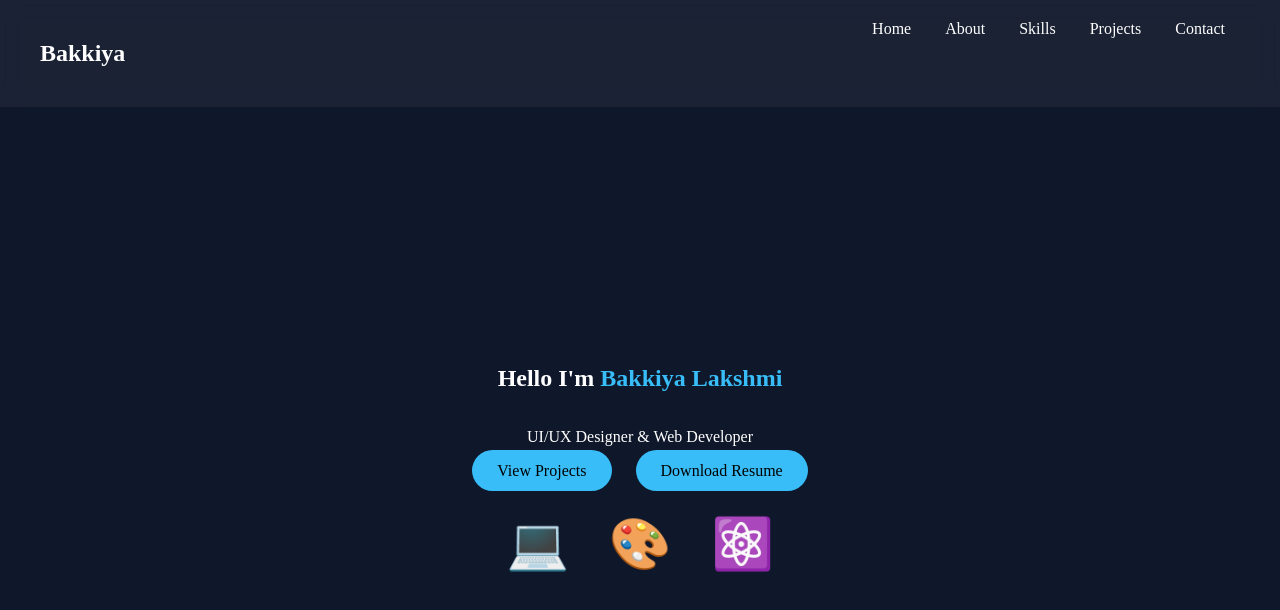
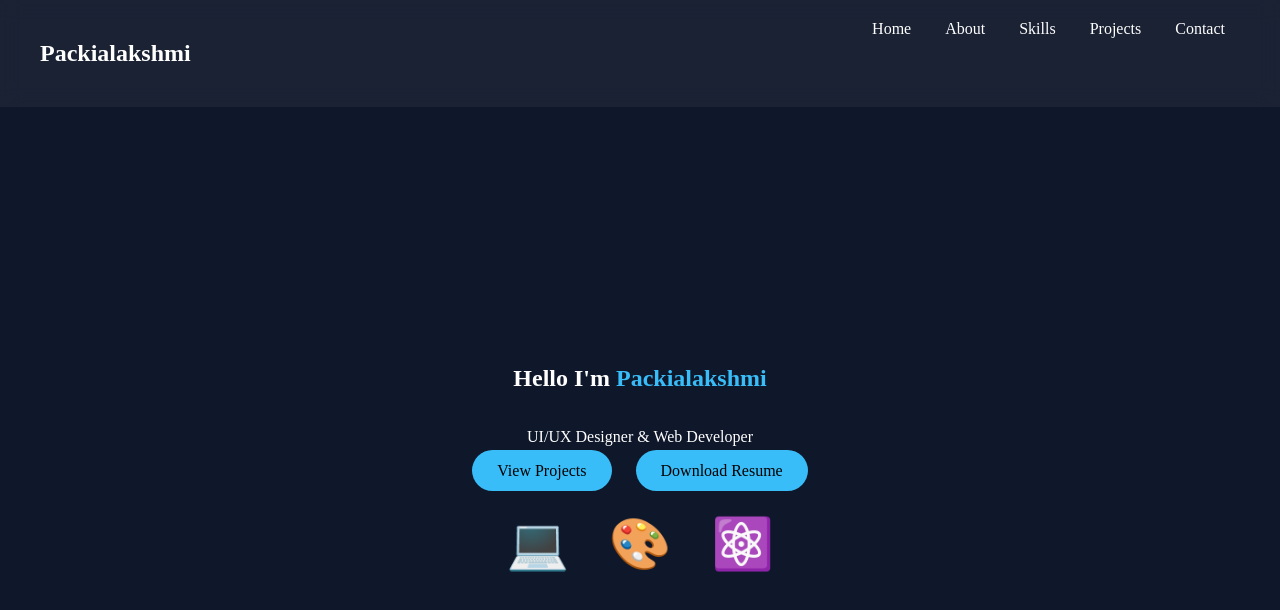
Before and after one commit to bakkiya14/PACKIALAKSHMI_PORTFLIO, a plain HTML site: page index.html in a window 1280 px wide. Drawn offline with Linux system fonts and the light colour scheme.

Commit message:
Update portfolio name from Bakkiya to Packialakshmi

```diff
--- a/index.html
+++ b/index.html
@@ -3,7 +3,7 @@
 <head>
 <meta charset="UTF-8">
 <meta name="viewport" content="width=device-width, initial-scale=1.0">
-<title>Bakkiya Lakshmi Portfolio</title>
+<title>Packia Lakshmi Portfolio</title>
 
 <link rel="stylesheet" href="style.css">
 
@@ -13,7 +13,7 @@
 
 <header>
 
-<h2 class="logo">Bakkiya</h2>
+<h2 class="logo">Packialakshmi</h2>
 
 <nav>
 
@@ -30,7 +30,7 @@
 
 <section class="hero">
 
-<h1>Hello I'm <span>Bakkiya Lakshmi</span></h1>
+<h1>Hello I'm <span>Packialakshmi</span></h1>
 
 <p>UI/UX Designer & Web Developer</p>
 
```
